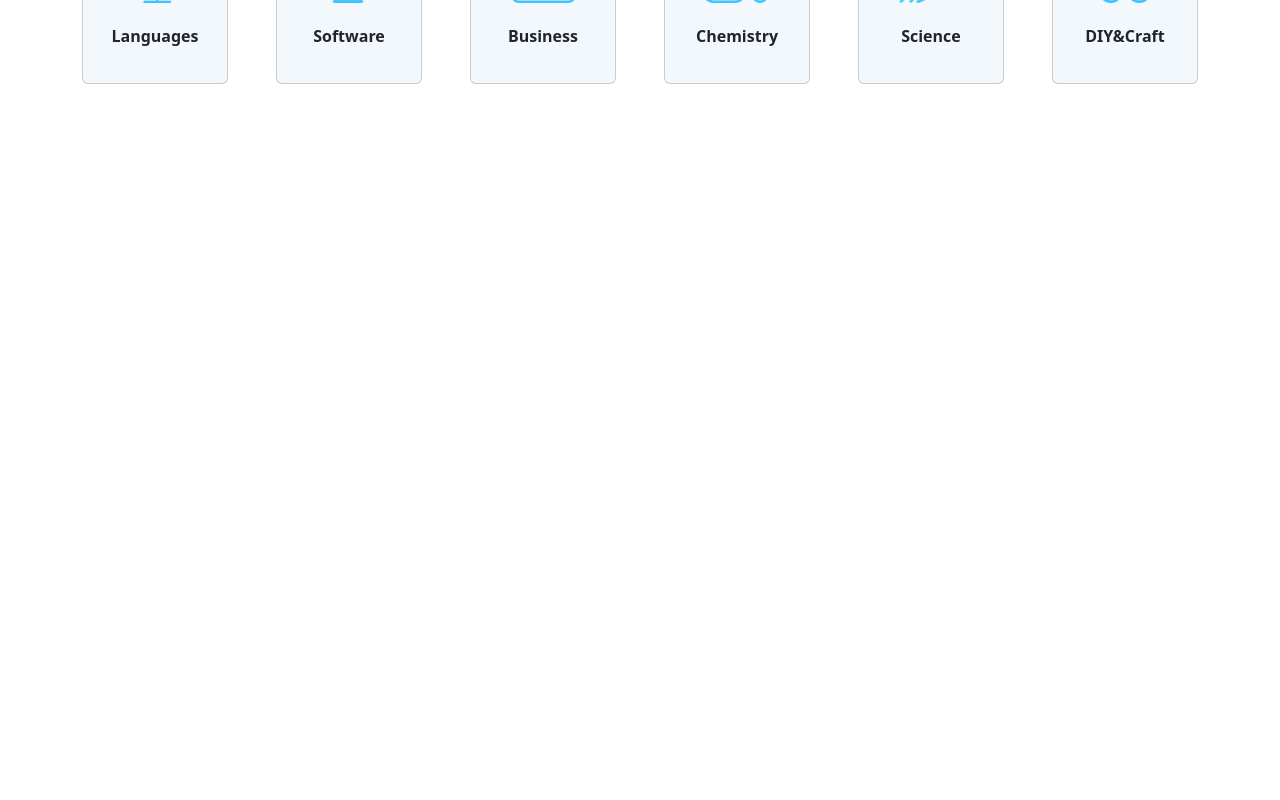
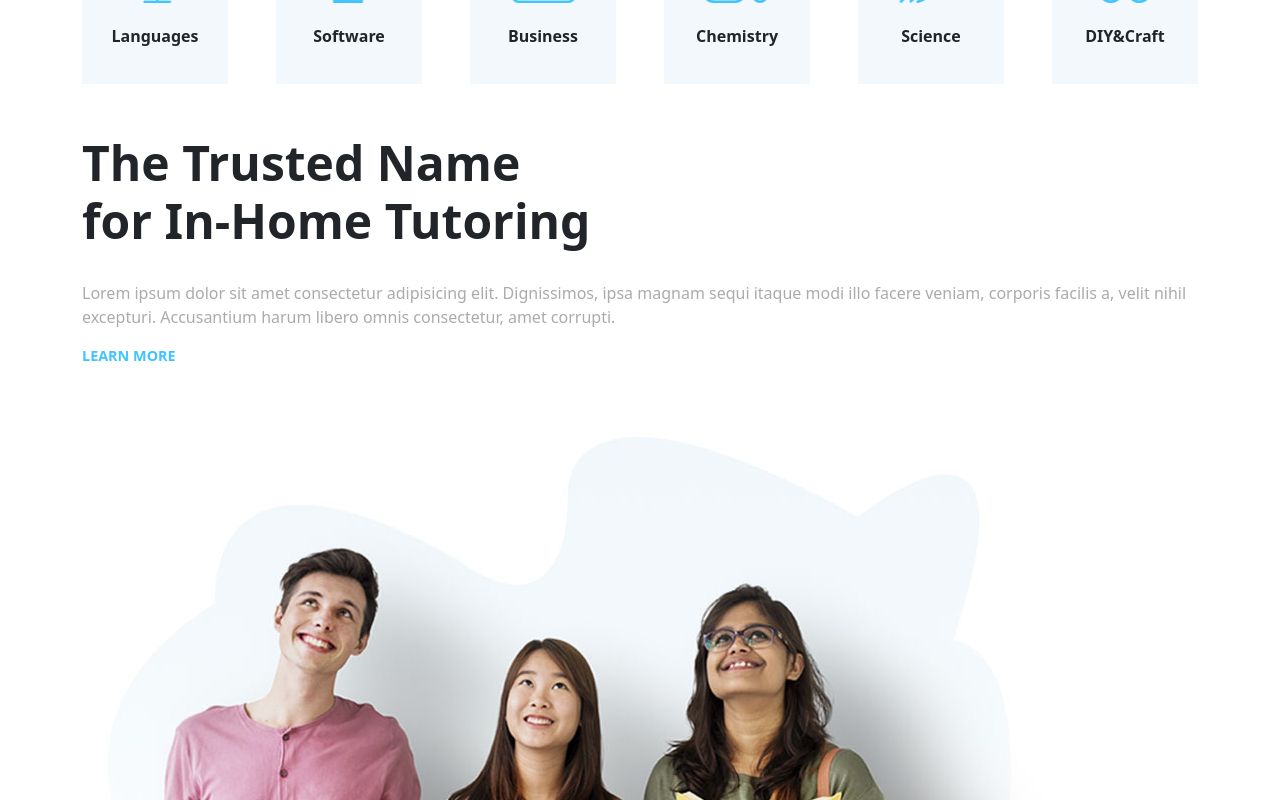
Before and after one commit to AlessandroIacovella95/proj-html-vuejs, a Vue app: page / in a window 1280 px wide. Shown: the part 840-1640 px from the top of the page. Before the commit the page ends 924 px from the top, so only its background shows below. Built offline with nearby package versions, Linux system fonts and the light colour scheme.

Commit message:
add first section main content

```diff
--- a/src/components/AppMain.vue
+++ b/src/components/AppMain.vue
@@ -10,6 +10,38 @@ export default {
 
 <template>
   <AppMiniCards />
+  <section class="container d-flex flex-column align-items-start">
+    <h2>The Trusted Name <br />for In-Home Tutoring</h2>
+    <p class="mt-4">
+      Lorem ipsum dolor sit amet consectetur adipisicing elit. Dignissimos, ipsa
+      magnam sequi itaque modi illo facere veniam, corporis facilis a, velit
+      nihil excepturi. Accusantium harum libero omnis consectetur, amet
+      corrupti.
+    </p>
+    <a href="#">LEARN MORE</a>
+    <div class="img_container">
+      <img src="/img/h5-img-1.jpg" alt="" />
+    </div>
+  </section>
 </template>
 
-<style lang="scss" scoped></style>
+<style lang="scss" scoped>
+h2 {
+  font-size: 3rem;
+  font-weight: 600;
+  margin-top: 50px;
+}
+p {
+  color: #ababab;
+}
+a {
+  text-decoration: none;
+  font-size: 0.9rem;
+  font-weight: bold;
+  color: #40c4ff;
+}
+
+.img_container {
+  margin: 0 auto;
+}
+</style>
--- a/src/components/Main/AppMiniCard.vue
+++ b/src/components/Main/AppMiniCard.vue
@@ -25,6 +25,8 @@ export default {
   justify-content: center;
   align-items: center;
   background-color: #f2f8fc;
+  border: 0;
+  border-radius: 0;
   img {
     width: 80px;
     max-width: 100%;
```
Also changed, not shown: public/img/h5-img-1.jpg (added).
